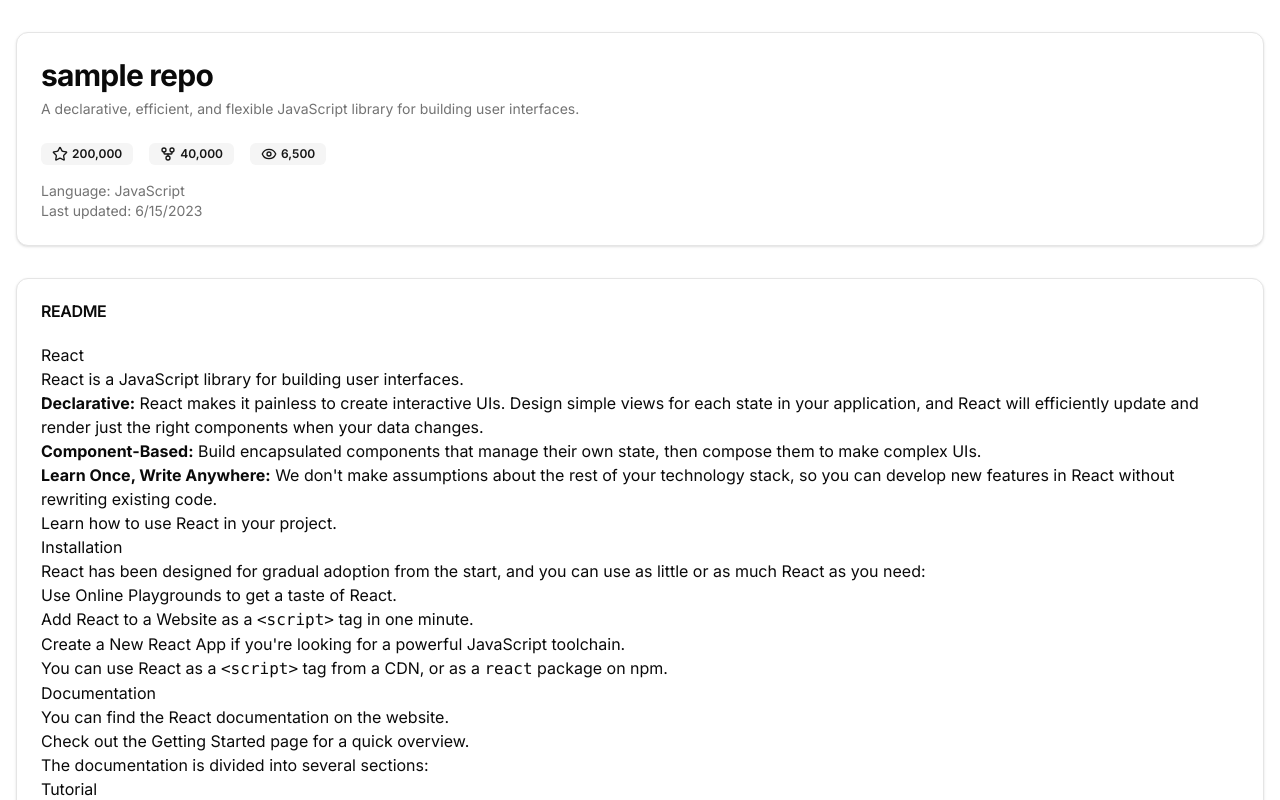
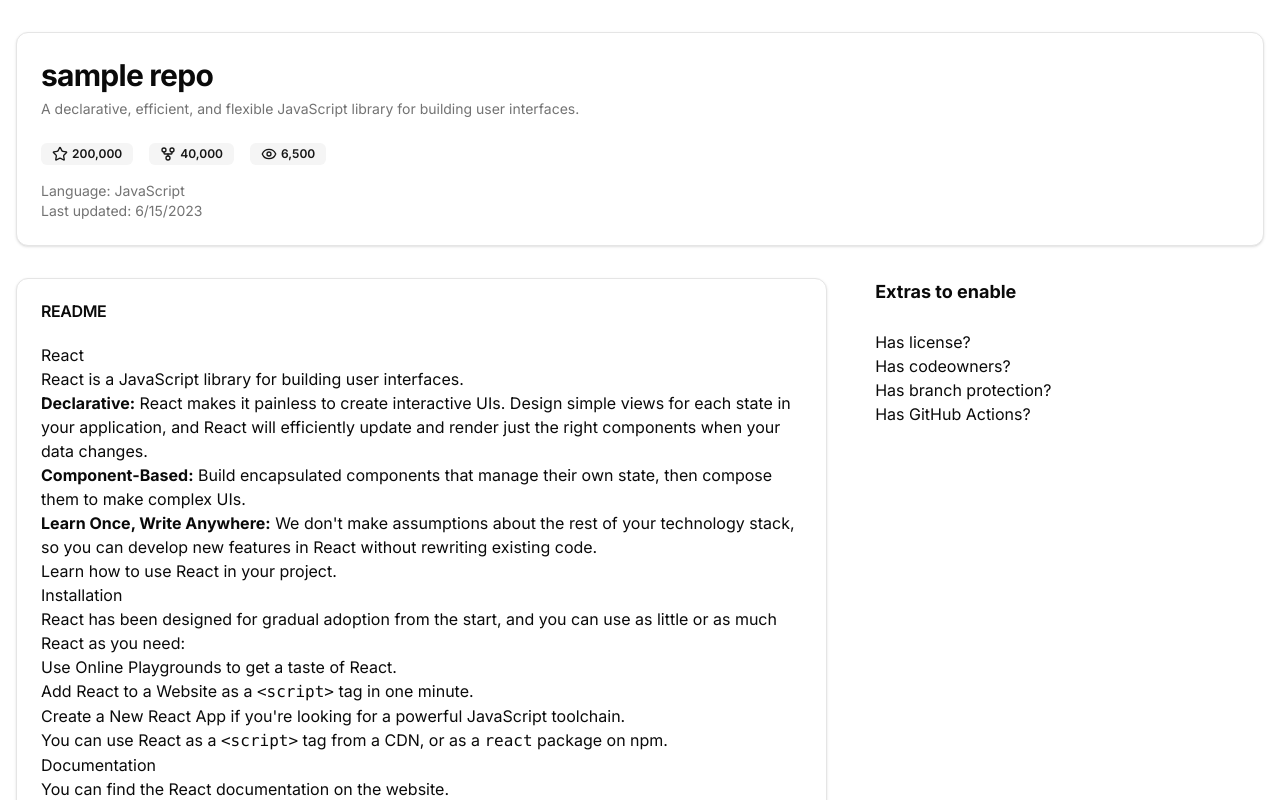
Before and after one commit to meddlin/github-inventory, a Next.js app: page /repo/1 in a window 1280 px wide. Shown: the top 800 px of the page. Built offline with nearby package versions, Linux system fonts and the light colour scheme.

Commit message:
side panel to show repo properties

```diff
--- a/components/repo-detail.tsx
+++ b/components/repo-detail.tsx
@@ -148,6 +148,8 @@ export function RepoDetail({ repoData }: RepoDetailProps) {
         </CardContent>
       </Card>
 
+      <div className="flex flex-row justify-start space-x-12">
+        <div className="max-w-[65%]">
           <Card>
             <CardHeader>
               <CardTitle>README</CardTitle>
@@ -169,5 +171,16 @@ export function RepoDetail({ repoData }: RepoDetailProps) {
             </CardContent>
           </Card>
         </div>
+        <div className="max-w-[35%]">
+          <h2 className="mb-6 text-lg font-bold">Extras to enable</h2>
+          <ul>
+            <li>Has license?</li>
+            <li>Has codeowners?</li>
+            <li>Has branch protection?</li>
+            <li>Has GitHub Actions?</li>
+          </ul>
+        </div>
+      </div>
+    </div>
   )
 }
```
Lines whose indentation alone changed are shown as unchanged.
